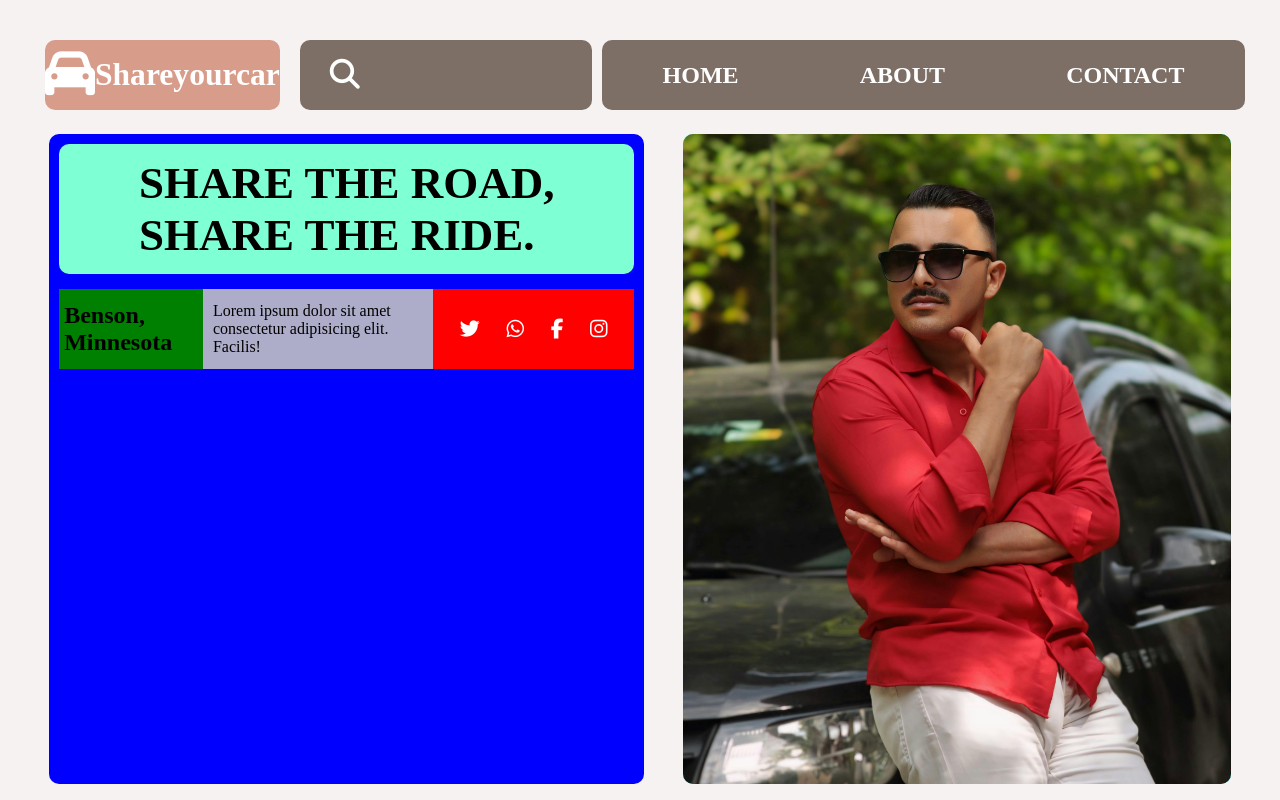
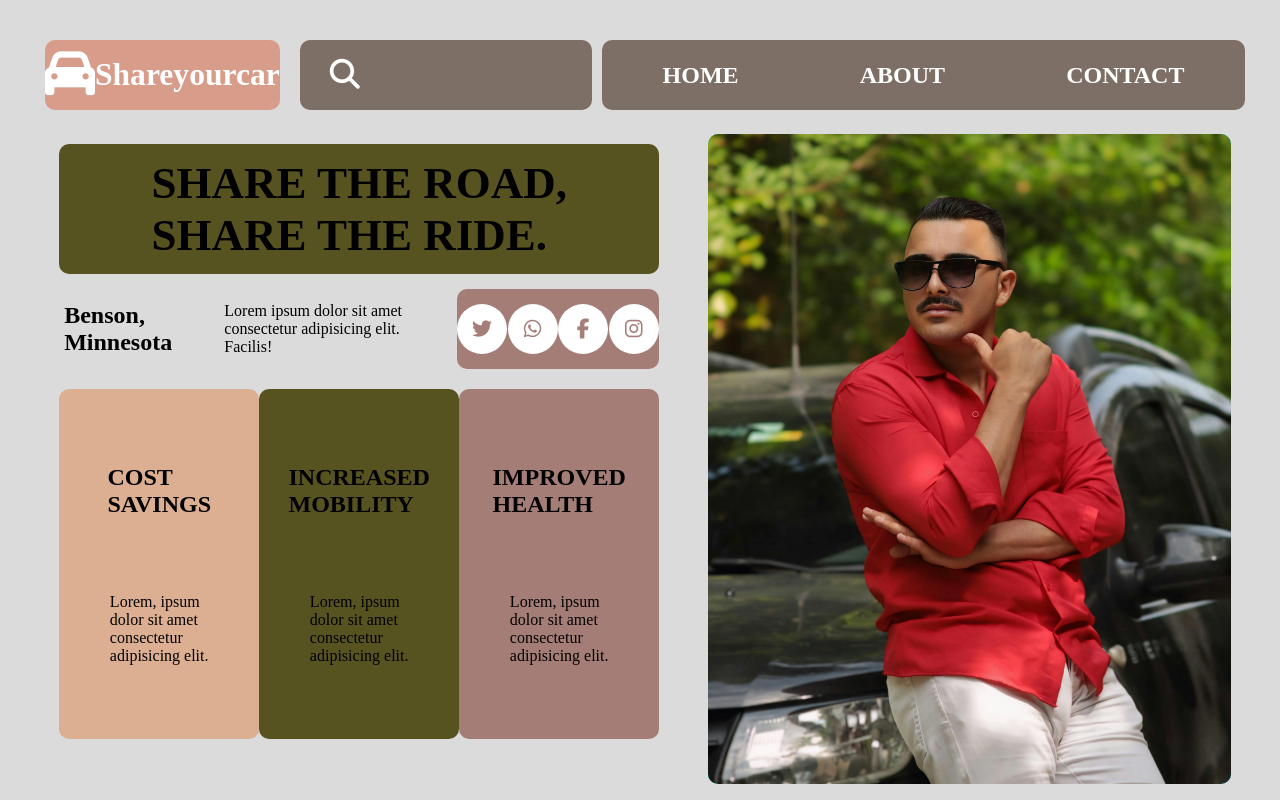
Before and after one commit to Umar71-Developer/Landing-page, a plain HTML site: page index.html in a window 1280 px wide. Drawn offline with Linux system fonts and the light colour scheme.

Commit message:
landing page is completted

```diff
--- a/index.html
+++ b/index.html
@@ -1,12 +1,16 @@
 <!DOCTYPE html>
 <html lang="en">
+
 <head>
     <meta charset="UTF-8">
     <meta name="viewport" content="width=device-width, initial-scale=1.0">
     <title>Car sharing</title>
-    <link rel="stylesheet" href="https://cdnjs.cloudflare.com/ajax/libs/font-awesome/6.7.2/css/all.min.css" integrity="sha512-Evv84Mr4kqVGRNSgIGL/F/aIDqQb7xQ2vcrdIwxfjThSH8CSR7PBEakCr51Ck+w+/U6swU2Im1vVX0SVk9ABhg==" crossorigin="anonymous" referrerpolicy="no-referrer" />
+    <link rel="stylesheet" href="https://cdnjs.cloudflare.com/ajax/libs/font-awesome/6.7.2/css/all.min.css"
+        integrity="sha512-Evv84Mr4kqVGRNSgIGL/F/aIDqQb7xQ2vcrdIwxfjThSH8CSR7PBEakCr51Ck+w+/U6swU2Im1vVX0SVk9ABhg=="
+        crossorigin="anonymous" referrerpolicy="no-referrer" />
     <link rel="stylesheet" href="style.css">
 </head>
+
 <body>
     <div id="main">
         <nav id="nav">
@@ -20,9 +24,15 @@
                 <div id="nav2-i"><i class="fa-solid fa-magnifying-glass"></i></div>
             </div>
             <div id="nav3">
-                <div id="nav3-i"><h2>HOME</h2></div>
-                <div id="nav3-ii"><h2>ABOUT</h2></div>
-                <div id="nav3-iii"><h2>CONTACT</h2></div>
+                <div id="nav3-i">
+                    <h2>HOME</h2>
+                </div>
+                <div id="nav3-ii">
+                    <h2>ABOUT</h2>
+                </div>
+                <div id="nav3-iii">
+                    <h2>CONTACT</h2>
+                </div>
             </div>
         </nav>
         <div id="hero-section">
@@ -34,17 +44,39 @@
                     </h1>
                 </div>
                 <div id="hero-left-center">
-                        <div id="hero-letf-center-left">
+                    <div id="hero-left-center-left">
                         <h2>Benson,<br>Minnesota</h2>
                     </div>
                     <div id="hero-left-center-center">
                         <p>Lorem ipsum dolor sit amet <br> consectetur adipisicing elit. Facilis!</p>
                     </div>
                     <div id="hero-left-center-right">
-                            <div id="twitter"><i class="fa-brands fa-twitter"></i></div>
-                            <div id="whatsapp"><i class="fa-brands fa-whatsapp"></i></div>
-                            <div id="facebook"><i class="fa-brands fa-facebook-f"></i></div>
-                            <div id="instagram"><i class="fa-brands fa-instagram"></i></div>
+                        <div id="twitter">
+                            <div class="icon"><i class="fa-brands fa-twitter"></i></div>
+                        </div>
+                        <div id="whatsapp">
+                            <div class="icon"><i class="fa-brands fa-whatsapp"></i></div>
+                        </div>
+                        <div id="facebook">
+                            <div class="icon"><i class="fa-brands fa-facebook-f"></i></div>
+                        </div>
+                        <div id="instagram">
+                            <div class="icon"><i class="fa-brands fa-instagram"></i></div>
+                        </div>
+                    </div>
+                </div>
+                <div id="hero-left-bottom">
+                    <div id="hero-left-bottom-left" class="hero-left-bottom-one">
+                        <h2>COST <br> SAVINGS</h2>
+                        <P>Lorem, ipsum <br> dolor sit amet <br> consectetur <br> adipisicing elit.</P>
+                    </div>
+                    <div id="hero-left-bottom-center" class="hero-left-bottom-two">
+                        <h2>INCREASED <br> MOBILITY</h2>
+                        <P>Lorem, ipsum <br> dolor sit amet <br> consectetur <br> adipisicing elit.</P>
+                    </div>
+                    <div id="hero-left-bottom-right" class="hero-left-bottom-three">
+                        <h2>IMPROVED <br> HEALTH</h2>
+                        <P>Lorem, ipsum <br> dolor sit amet <br> consectetur <br> adipisicing elit.</P>
                     </div>
                 </div>
             </div>
--- a/style.css
+++ b/style.css
@@ -6,7 +6,7 @@
 #main{
     height: 100%;
     width: 100%;
-    background-color: #f7f2f2;
+    background-color: #dbdbdb;
     padding: 35px 30px;
 }
 html,body{
@@ -84,7 +84,7 @@ html,body{
 #hero-left{
     height: 100%;
     width: 52%;
-    background-color: blue;
+    /* background-color: blue; */
     margin: 1.2em;
     border-radius: 10px;
     padding: 10px 10px;
@@ -92,7 +92,8 @@ html,body{
 #hero-left-top-content{
     height: 130px;
     width: 100%;
-    background-color: aquamarine;
+
+    background-color: #575321;
     border-radius: 10px;
     display: flex;
     align-items: center;
@@ -104,51 +105,58 @@ html,body{
 #hero-left-center{
     height: 80px;
     width: 100%;
-    background-color: gray;
+    /* background-color: rgb(207, 203, 203); */
     border-radius: 10px;
     margin-top: 15px;
     display: flex;
-}#hero-letf-center-left{
+}#hero-left-center-left{
     height: 100%;
     width: 25%;
-    background-color: green;
+    /* background-color: green; */
     display: flex;
     align-items: center;
     justify-content:flex-start;
     padding: 5px;
+    border-radius: 10px;
+    margin-right: 5px;
 }
 #hero-left-center-center{
     height: 100%;
     width: 40%;
-    background-color: rgb(173, 173, 201);
+    /* background-color: rgb(173, 173, 201); */
     display: flex;
     align-items: center;
     justify-content: flex-start;
     padding: 10px;
+    border-radius: 10px;
+    margin-left: 5px;
+    margin-right: 5px;
 }
 #hero-left-center-right{
     height: 100%;
     width: 35%;
-    background-color: red;
+    background-color: #a57c76fb ;
     display: flex;
     align-items: center;
     justify-content: space-evenly;
+    border-radius: 10px;
+    margin-left: 5px;
 }
 #twitter{
     font-size: 20px;
-    color: #fff;
+    color: #a57c76fb ;
 }
 #whatsapp{
     font-size: 20px;
-    color: #fff;
+    color: #a57c76fb ;
 }
 #facebook{
     font-size: 20px;
-    color: #fff;
+    color: #a57c76fb ;
 }
 #instagram{
     font-size: 20px;
-    color: #fff;
+    color: #a57c76fb ;
 }
 #hero-right{
     height: 100%;
@@ -156,6 +164,15 @@ html,body{
     background-color: aqua;
     border-radius: 10px;
     margin: 1.2em;
+}
+.icon{
+    height: 50px;
+    width: 50px;
+    border-radius: 50%;
+    background-color: #fff;
+    display: flex;
+    align-items: center;
+    justify-content: center;
 }
 #hero-right img{
     width: 100%;
@@ -165,3 +182,36 @@ html,body{
     border-radius: 10px;
 
 }
+#hero-left-bottom{
+    height: 350px;
+    display: flex;
+    justify-content: space-evenly;
+    margin-top: 20px;
+}
+.hero-left-bottom-one{
+    background-color: #dcaf92;
+    width: 200px;
+    border-radius: 10px;
+    display: flex;
+    flex-direction: column;
+    align-items: center;
+    justify-content: space-evenly;
+}
+.hero-left-bottom-two{
+    background-color: #575321;
+    width: 200px;
+    border-radius: 10px;
+    display: flex;
+    flex-direction: column;
+    align-items: center;
+    justify-content: space-evenly;
+}
+.hero-left-bottom-three{
+    background-color: #a57c76fb;
+    width: 200px;
+    border-radius: 10px;
+    display: flex;
+    flex-direction: column;
+    align-items: center;
+    justify-content: space-evenly;
+}
```
Lines whose indentation alone changed are shown as unchanged.
